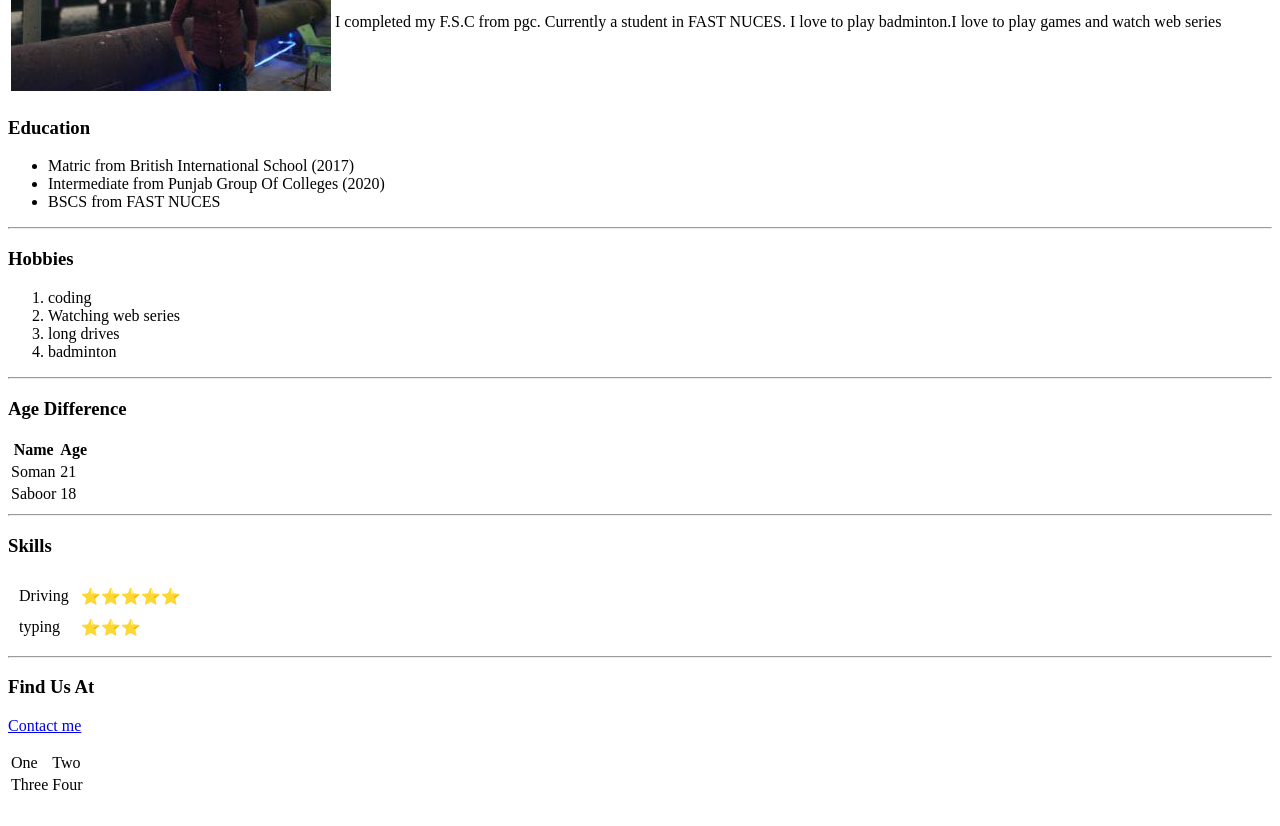
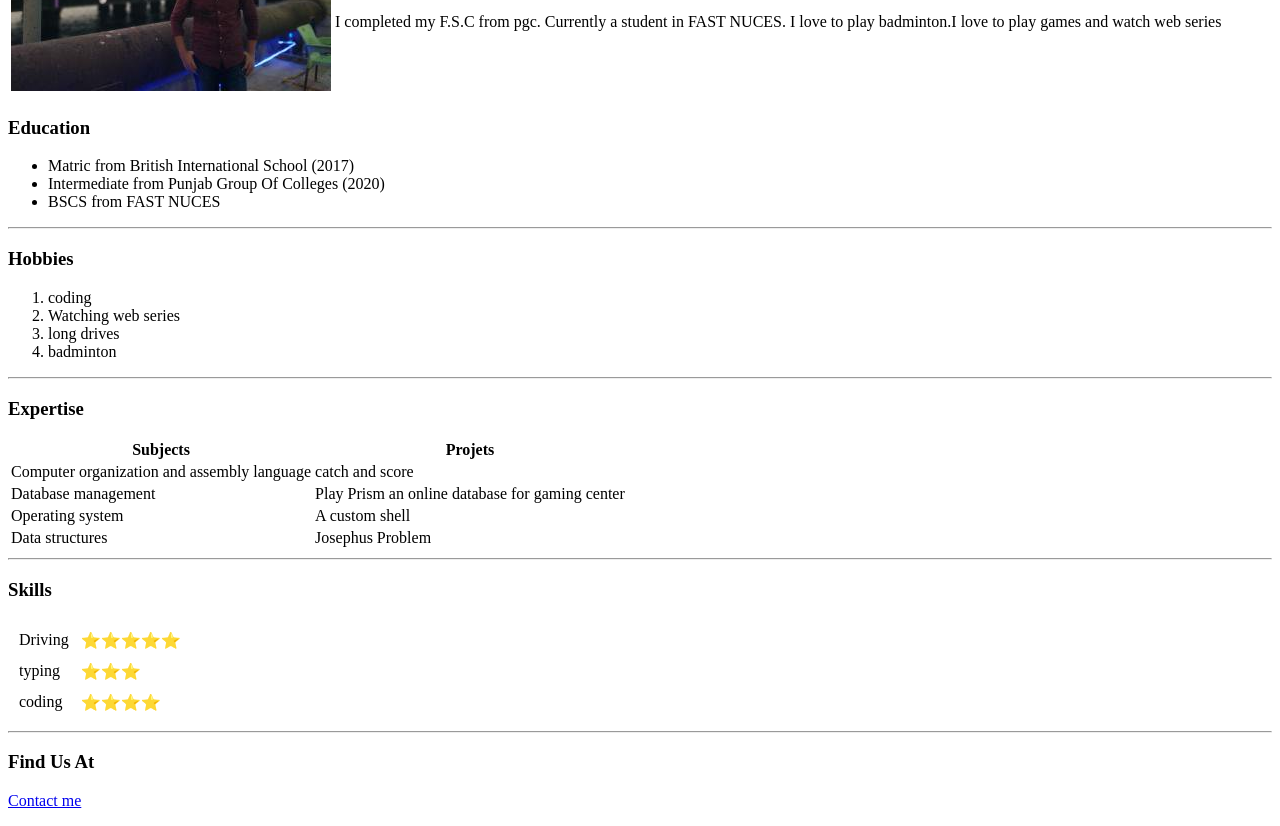
Before and after one commit to saboor2632/cv, a plain HTML site: page index.html in a window 1280 px wide. Shown: the part 160-986 px from the top of the page. Before the commit the page ends 965 px from the top, so only its background shows below. Drawn offline with Linux system fonts and the light colour scheme.

Commit message:
Update index.html

```diff
--- a/index.html
+++ b/index.html
@@ -27,22 +27,30 @@
      <li> badminton</li>
    </ol>
    <hr>
-   <h3>Age Difference</h3>
+   <h3>Expertise</h3>
    <table>
      <thead>
        <tr>
-         <th>Name</th>
-         <th>Age</th>
+         <th>Subjects</th>
+         <th>Projets</th>
        </tr>
      </thead>
      <tbody>
        <tr>
-         <td>Soman</td>
-         <td>21</td>
+         <td>Computer organization and assembly language</td>
+         <td>catch and score</td>
        </tr>
        <tr>
-         <td>Saboor</td>
-         <td>18</td>
+         <td>Database management</td>
+         <td>Play Prism an online database for gaming center</td>
+       </tr>
+        <tr>
+         <td>Operating system</td>
+         <td>A custom shell</td>
+       </tr>
+        <tr>
+         <td>Data structures</td>
+         <td>Josephus Problem </td>
        </tr>
      </tbody>
    </table>
@@ -57,21 +65,16 @@
        <td>typing</td>
        <td>⭐⭐⭐</td>
      </tr>
+     <tr>
+       <td>coding</td>
+       <td>⭐⭐⭐⭐</td>
+     </tr>
    </table>
    <hr>
    <h3>Find Us At</h3>
    <p> <a href="Contact me.html">Contact me</a>
    </p>
-   <table>
-     <tr>
-       <td>One</td>
-       <td>Two</td>
-     </tr>
-     <tr>
-       <td>Three</td>
-       <td>Four</td>
-     </tr>
-   </table>
+
 
   </body>
 </html>
```
